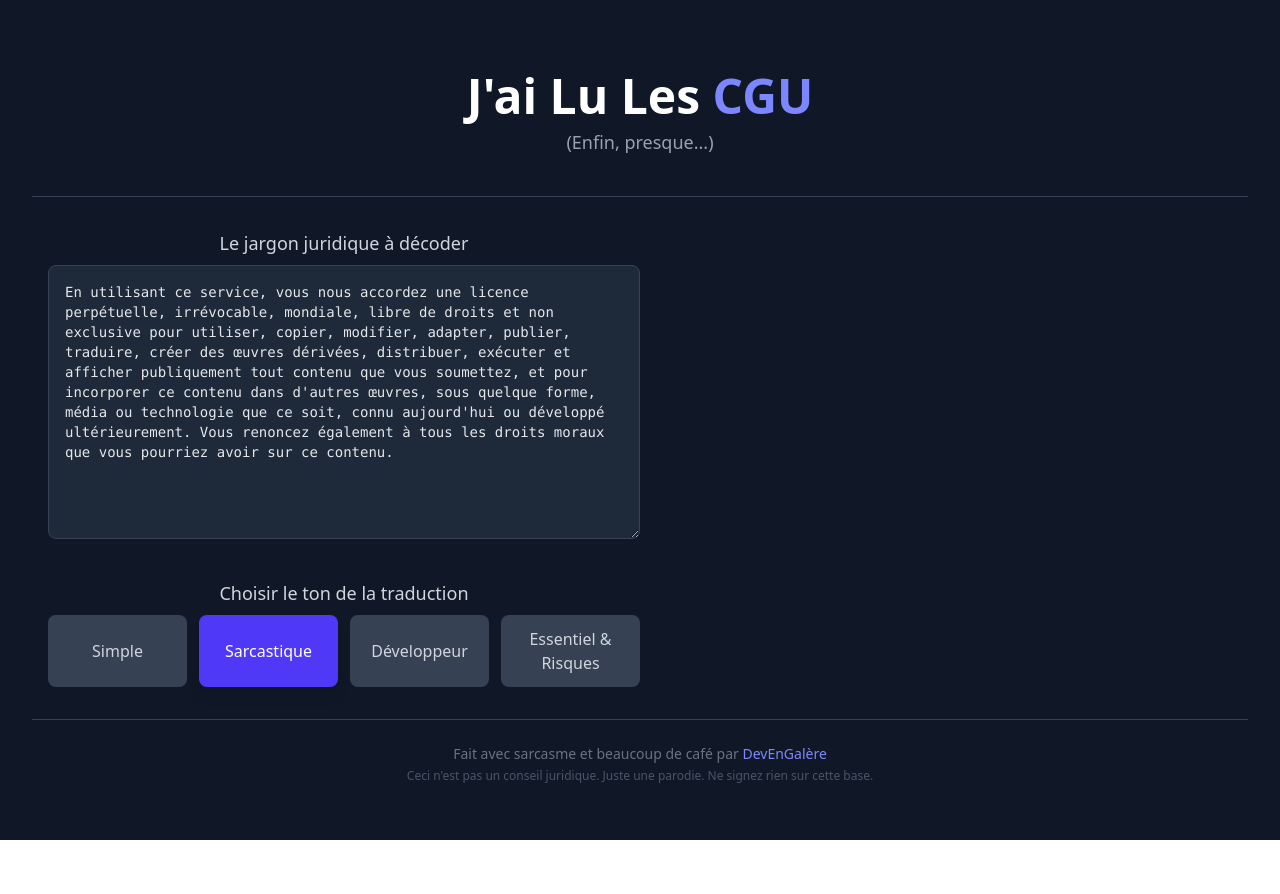
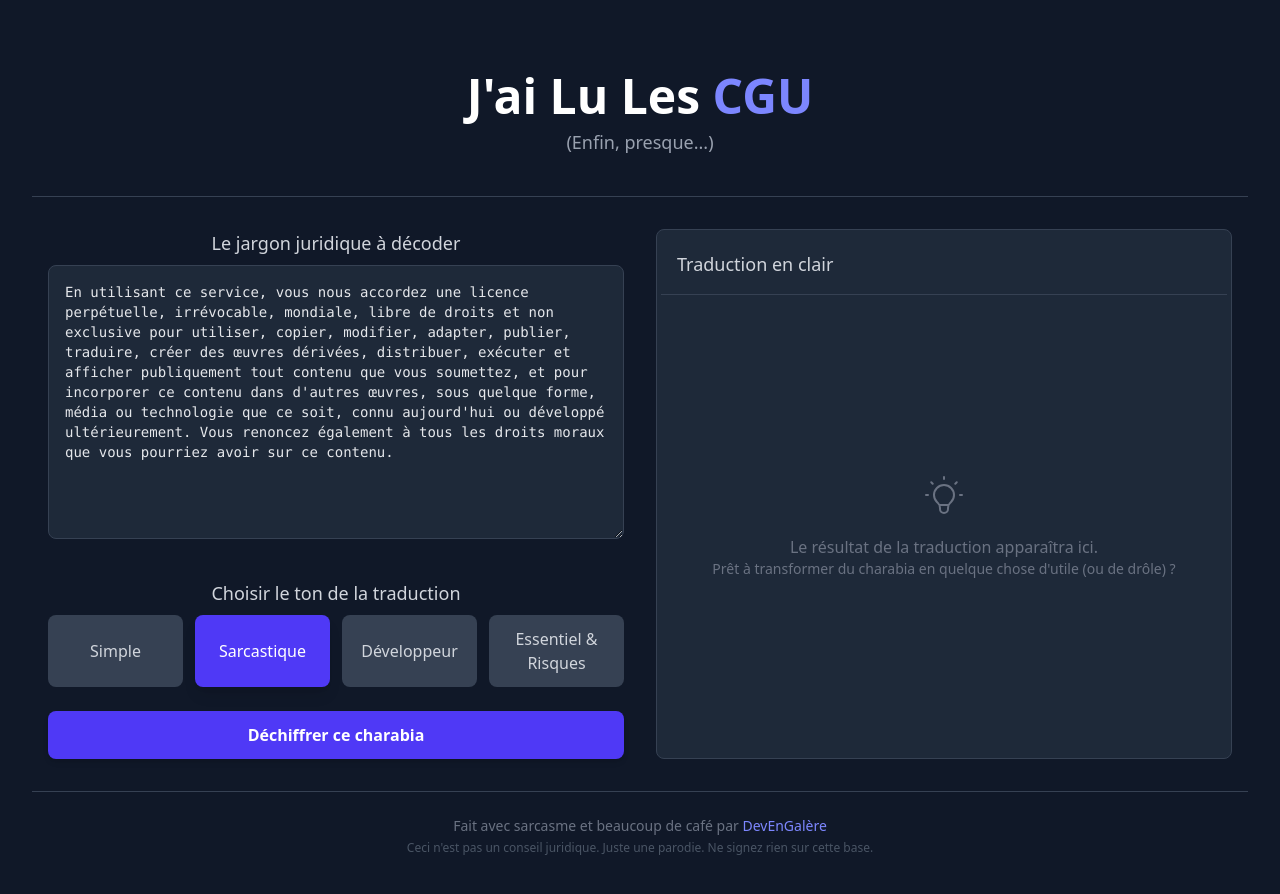
Before and after one commit to kevine-developer/terms--decoded, a React (Vite) app: page / in a window 1280 px wide. Shown: the top 894 px of the page. Before the commit the page ends 840 px from the top, so only its background shows below. Built offline with nearby package versions, Linux system fonts and the light colour scheme; no server answers.

Commit message:
config service gemini

```diff
--- /dev/null
+++ b/services/geminiService.ts
@@ -0,0 +1,45 @@
+import { GoogleGenerativeAI } from "@google/generative-ai";
+import type { Tone } from "../src/types/types";
+import { TONE_PROMPTS } from "../src/constants/constants";
+
+
+const genAI = new GoogleGenerativeAI(process.env.API_KEY!);
+console.log(genAI);
+
+export const reformulateText = async (text: string, tone: Tone): Promise<string> => {
+  // 1. Vérification de la clé API
+  if (!process.env.API_KEY) {
+    console.error("API key for Gemini is not configured.");
+    throw new Error("La clé API n'est pas configurée. L'application ne peut pas fonctionner.");
+  }
+
+  // 2. Utilisation d'un objet 'GenerativeModel'
+  const model = genAI.getGenerativeModel({
+    model: 'gemini-1.5-flash-latest', // 3. Recommandation d'utiliser le modèle 'flash-latest' pour la rapidité
+    systemInstruction: TONE_PROMPTS[tone],
+  });
+
+  const userPrompt = `Voici le texte à reformuler:\n\n\`\`\`\n${text}\n\`\`\``;
+
+  try {
+    const result = await model.generateContent({
+      contents: [{ role: 'user', parts: [{ text: userPrompt }] }], // 4. Changement du format des 'contents'
+      generationConfig: { // 5. 'config' a été renommé 'generationConfig'
+        temperature: 0.7,
+        topP: 0.95,
+        topK: 64,
+      },
+    });
+
+    // 6. Gestion des réponses multiples ou vides
+    if (result.response.candidates && result.response.candidates.length > 0) {
+      return result.response.text();
+    } else {
+      console.warn("Gemini API returned an empty or invalid response.");
+      throw new Error("Oups, la reformulation a échoué. Le modèle a retourné une réponse vide.");
+    }
+  } catch (error) {
+    console.error("Error calling Gemini API:", error);
+    throw new Error("Oups, la reformulation a échoué. Nos avocats-robots sont peut-être en pause café. Réessayez plus tard.");
+  }
+};
--- a/src/App.tsx
+++ b/src/App.tsx
@@ -1,13 +1,43 @@
-import { useState } from "react";
+import { useCallback, useState } from "react";
 import "./App.css";
 import TextInput from "./components/TextInput";
 import ToneSelector from "./components/ToneSelector";
 import { EXAMPLE_TEXT } from "./constants/constants";
 import { Tone } from "./types/types";
+import ActionButton from "./components/ActionButton";
+import Loader from "./components/Loader";
+import OutputDisplay from "./components/OutputDisplay";
+import { reformulateText } from "../services/geminiService";
 
 function App() {
   const [inputText, setInputText] = useState<string>(EXAMPLE_TEXT);
   const [selectedTone, setSelectedTone] = useState<Tone>(Tone.Sarcastic);
+  const [isLoading, setIsLoading] = useState<boolean>(false);
+  const [error, setError] = useState<string | null>(null);
+  const [outputText, setOutputText] = useState<string>("");
+
+  const handleReformulate = useCallback(async () => {
+    if (!inputText.trim()) {
+      setError("Veuillez coller le charabia juridique avant de continuer.");
+      return;
+    }
+    setIsLoading(true);
+    setError(null);
+    setOutputText("");
+
+    try {
+      const result = await reformulateText(inputText, selectedTone);
+      setOutputText(result);
+    } catch (e) {
+      if (e instanceof Error) {
+        setError(e.message);
+      } else {
+        setError("Une erreur cosmique inattendue est survenue.");
+      }
+    } finally {
+      setIsLoading(false);
+    }
+  }, [inputText, selectedTone]);
 
   return (
     <main className="flex-grow container mx-auto px-4 py-8">
@@ -23,6 +53,25 @@ function App() {
             className="mt-4"
             disabled={false}
           />
+          <ActionButton
+            onClick={handleReformulate}
+            disabled={isLoading || !inputText.trim()}
+          >
+            {isLoading
+              ? "Nos avocats-robots réfléchissent..."
+              : "Déchiffrer ce charabia"}
+          </ActionButton>
+        </div>
+        <div className="lg:w-1/2 flex flex-col">
+          <div className="bg-gray-800 border border-gray-700 rounded-lg p-1 flex-grow min-h-[300px] lg:min-h-0">
+            {isLoading ? (
+              <div className="flex items-center justify-center h-full">
+                <Loader />
+              </div>
+            ) : (
+              <OutputDisplay outputText={outputText} error={error} />
+            )}
+          </div>
         </div>
       </div>
     </main>
```
Lines whose indentation alone changed are shown as unchanged.
